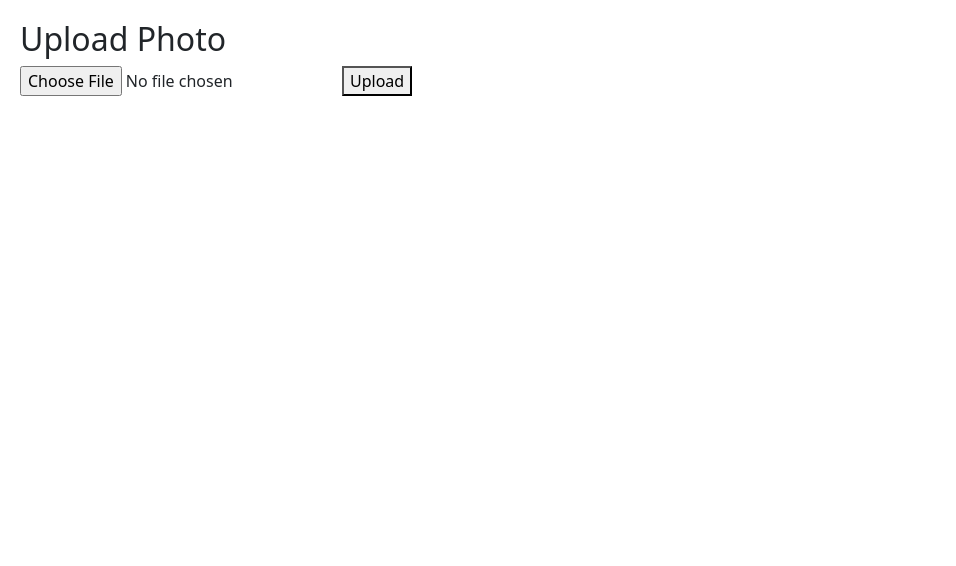
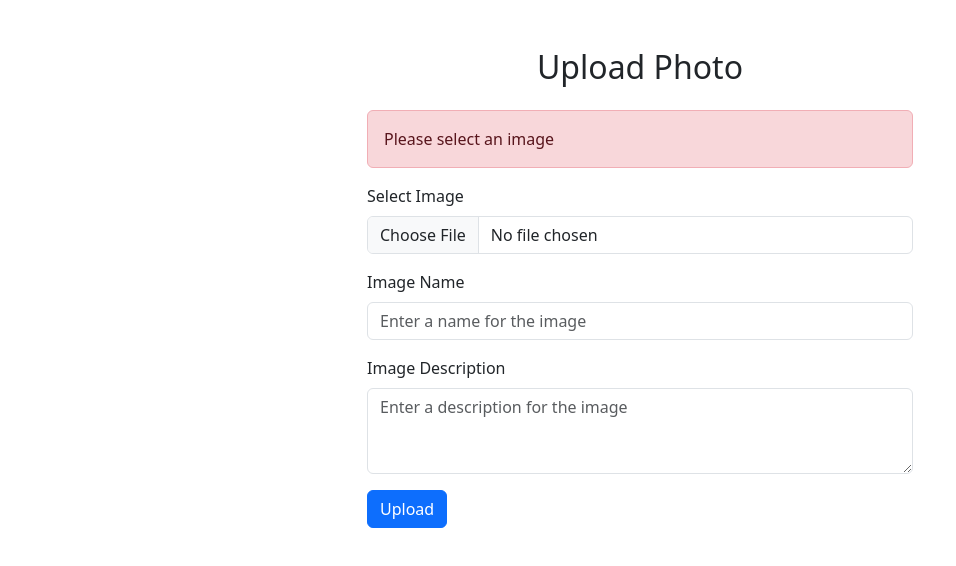
Before and after one commit to Nadav-Imergreen/eliyashauli, a React (Create React App) app: page /upload_photo in a window 1280 px wide. Both pictures are taken after a click on the button "Upload". Shown: the top 566 px of the page, without its empty margins (0-956 px from the left). Built offline with nearby package versions, Linux system fonts and the light colour scheme.

Commit message:
with working images basic gallery

```diff
--- a/src/components/Gallery.js
+++ b/src/components/Gallery.js
@@ -6,6 +6,7 @@ import Loading from './Loading';
 import ResultsTable from './ResulteTable';
 
 function Gallery() {
+
     const [searchResults, setSearchResults] = useState([]);
     const [loading, setLoading] = useState(false);
     const [error, setError] = useState(null);
--- a/src/components/ResulteTable.js
+++ b/src/components/ResulteTable.js
@@ -1,23 +1,17 @@
 import React from "react";
-import { Row, Col } from "react-bootstrap";
+import { Row, Col, Container } from "react-bootstrap";
+import ImageCard from "./ImageCard";
 
-/**
- * This component represents a table for displaying search results as movie cards.
- *
- * @param {Object[]} searchResults - An array of movie objects representing the search results.
- * @returns {JSX.Element} The rendered component.
- */
 function ResultsTable({ searchResults }) {
 
     return (
-        <Row xs={1} md={2} lg={3} className="g-4">
-            {searchResults.map((image) => (
-                <Col key={image.id}>
-               { image.url}
-                    {/*<MovieCard movie={image}/>*/}
-                </Col>
-            ))}
-        </Row>
+        <Container>
+            <Row xs={1} sm={2} md={3} lg={4} className="g-4">
+                {searchResults.map((image) => (
+                    <ImageCard key={image.id} image={image} />
+                ))}
+            </Row>
+        </Container>
     );
 }
 
--- a/src/components/imageCard.js
+++ b/src/components/imageCard.js
@@ -1,75 +1,25 @@
-import { Button, Card, ListGroup } from 'react-bootstrap';
-import DEFAULT_IMAGE from '../../Images/default photo.jpeg';
-import { postMovie } from "../cart/CartApi";
-import { PRICE } from "../../Consts";
-import React, { useState } from "react";
-import ErrorLine from "./ErrorLine";
+import React from "react";
+import { Card, Col } from "react-bootstrap";
 
-/**
- * This component represents a movie card displaying movie details and an option to add it to the cart.
- *
- * @param {Object} movie - The movie object containing details like title, poster path, release date, and popularity.
- * @returns {JSX.Element} The rendered component.
- */
-function MovieCard({ movie }) {
-
-    const [errorMassage, setErrorMassage] = useState(null);
-    const [successMessage, setSuccessMessage] = useState(null);
-
-    const posterSrc =
-        movie.poster_path != null
-            ? 'https://image.tmdb.org/t/p/w200/' + movie.poster_path
-            : DEFAULT_IMAGE;
-
-    /**
-     * Handles the click event when the "add to cart" button is clicked.
-     * Posts the movie data to the cart API.
-     */
-    async function handleClick() {
-        const purchaseData = {
-            name: movie.title,
-            price: PRICE,
-            id: movie.id
-        };
-        await postMovie(purchaseData)
-            .then(() => setSuccessMessage("item added to cart"))
-            .catch((err) => {
-                setSuccessMessage(null);
-                setErrorMassage(err.message)
-            });
-    }
-
+function ImageCard({ image }) {
     return (
-        <div>
-            {<Card style={{ width: '18rem', cursor: 'pointer' }}>
+        <Col>
+            <Card className="h-100">
                 <Card.Img
-                    className="movie-poster"
                     variant="top"
-                    src={posterSrc}
-                    alt={movie.title}
+                    src={image.url}
+                    alt={image.name || "Image"}
+                    style={{ height: "200px", objectFit: "cover" }}
                 />
                 <Card.Body>
-                    <Card.Header>{movie.title}</Card.Header>
-                    <ListGroup variant="flush">
-                        <ListGroup.Item>
-                            <strong>Release Date:</strong> {movie.release_date}
-                        </ListGroup.Item>
-                        <ListGroup.Item>
-                            <strong>Popularity:</strong> {movie.popularity}
-                        </ListGroup.Item>
-                    </ListGroup>
+                    <Card.Title>{image.name || "Untitled"}</Card.Title>
+                    <Card.Text>
+                        {image.description || "No description available"}
+                    </Card.Text>
                 </Card.Body>
-                <Card.Footer className="d-flex justify-content-between align-items-center">
-                    <span>{"price: " + PRICE}</span>
-                    <Button onClick={handleClick}>add to cart</Button>
-                </Card.Footer>
-            </Card>}
-            {errorMassage && <ErrorLine message={errorMassage} />}
-            {successMessage && <div className="alert alert-success" role="alert">
-                {successMessage}
-            </div>}
-        </div>
+            </Card>
+        </Col>
     );
 }
 
-export default MovieCard;
+export default ImageCard;
--- a/src/components/uploadPhoto.js
+++ b/src/components/uploadPhoto.js
@@ -1,34 +1,92 @@
 import React, { useState } from "react";
 import { uploadImageToStorage, saveImageUrls } from "../services/imagesStorage";
+import { Form, Button, Container, Alert, Row, Col } from "react-bootstrap";
 
 const UploadPhoto = () => {
     const [imageUpload, setImageUpload] = useState(null);
+    const [imageName, setImageName] = useState("");
+    const [imageDescription, setImageDescription] = useState("");
+    const [error, setError] = useState("");
+    const [success, setSuccess] = useState("");
 
     const uploadFile = async () => {
         if (!imageUpload) {
-            console.error("Please select an image");
+            setError("Please select an image");
+            setSuccess("");
             return;
         }
+
         try {
+            setError("");
+            setSuccess("");
+
+            // Upload image to storage and get URL
             const uploadedURL = await uploadImageToStorage(imageUpload);
-            await saveImageUrls([uploadedURL]); // Pass as an array to match the Firestore logic
+
+            // Save image details (URL, name, and description) to Firestore
+            const imageDetails = {
+                url: uploadedURL,
+                name: imageName || "Untitled",
+                description: imageDescription || "No description",
+            };
+            await saveImageUrls(imageDetails);
+
+            setSuccess("Image uploaded successfully!");
+            setImageUpload(null);
+            setImageName("");
+            setImageDescription("");
         } catch (error) {
-            console.error("Error uploading file:", error.message);
+            setError("Error uploading file: " + error.message);
         }
     };
 
     return (
-        <div style={{ padding: "20px" }}>
-            <h2>Upload Photo</h2>
-            <input
-                type="file"
-                accept="image/png,image/jpeg"
-                onChange={(e) => setImageUpload(e.target.files[0])}
-            />
-            <button onClick={uploadFile} style={{ marginLeft: "10px" }}>
-                Upload
-            </button>
-        </div>
+        <Container className="mt-5">
+            <h2 className="mb-4 text-center">Upload Photo</h2>
+
+            <Row className="justify-content-center">
+                <Col md={6}>
+                    {error && <Alert variant="danger">{error}</Alert>}
+                    {success && <Alert variant="success">{success}</Alert>}
+
+                    <Form>
+                        <Form.Group controlId="formFile" className="mb-3">
+                            <Form.Label>Select Image</Form.Label>
+                            <Form.Control
+                                type="file"
+                                accept="image/png, image/jpeg"
+                                onChange={(e) => setImageUpload(e.target.files[0])}
+                            />
+                        </Form.Group>
+
+                        <Form.Group controlId="formImageName" className="mb-3">
+                            <Form.Label>Image Name</Form.Label>
+                            <Form.Control
+                                type="text"
+                                placeholder="Enter a name for the image"
+                                value={imageName}
+                                onChange={(e) => setImageName(e.target.value)}
+                            />
+                        </Form.Group>
+
+                        <Form.Group controlId="formImageDescription" className="mb-3">
+                            <Form.Label>Image Description</Form.Label>
+                            <Form.Control
+                                as="textarea"
+                                rows={3}
+                                placeholder="Enter a description for the image"
+                                value={imageDescription}
+                                onChange={(e) => setImageDescription(e.target.value)}
+                            />
+                        </Form.Group>
+
+                        <Button variant="primary" onClick={uploadFile}>
+                            Upload
+                        </Button>
+                    </Form>
+                </Col>
+            </Row>
+        </Container>
     );
 };
 
--- a/src/services/imagesStorage.js
+++ b/src/services/imagesStorage.js
@@ -2,7 +2,7 @@
 import { getDownloadURL, ref as storageRef, uploadBytes } from "firebase/storage";
 import { db, storage } from "./config";
 import { getDocs, addDoc, collection } from "firebase/firestore";
-
+import { doc, updateDoc } from 'firebase/firestore';
 
 export async function uploadImageToStorage(imageFile) {
     try {
@@ -16,17 +16,18 @@ export async function uploadImageToStorage(imageFile) {
         console.error("Error uploading image to storage:", error.message);
         throw error;
     }
-}
+};
 
-
-export async function saveImageUrls(url) {
+export async function saveImageUrls(data) {
     try {
         // Specify the correct path: collection/document
         //const userDocRef = doc(db, "users", "paintings"); // Adjust the path based on your Firestore structure
         //console.log(url);
         // Add a new document with a generated id.
         const docRef = await addDoc(collection(db, "images"), {
-            url: url,
+            url: data.url,
+            name: data.name,
+            description: data.description,
         });
 
         // Append new URLs to existing ones
@@ -39,16 +40,20 @@ export async function saveImageUrls(url) {
         console.error("ERROR: Failed to save image URLs:", error.message);
         throw error;
     }
-}
+};
 
 export async function getImages() {
     try {
         const querySnapshot = await getDocs(collection(db, "images"));
-        const imagesContainer = querySnapshot.docs.map(doc => doc.data());
-        console.log("INFO: Images successfully fetched from DB");
+        const imagesContainer = [];
+        querySnapshot.forEach((doc) => {
+            imagesContainer.push({ id: doc.id, ...doc.data() }); // Add the document id
+        });
+
+        console.log("INFO: Images retrieved successfully");
         return imagesContainer;
     } catch (error) {
-        console.error("ERROR: Failed to fetch images:", error.message);
+        console.error("ERROR: Failed to retrieve images:", error.message);
         throw error;
     }
 }
```
